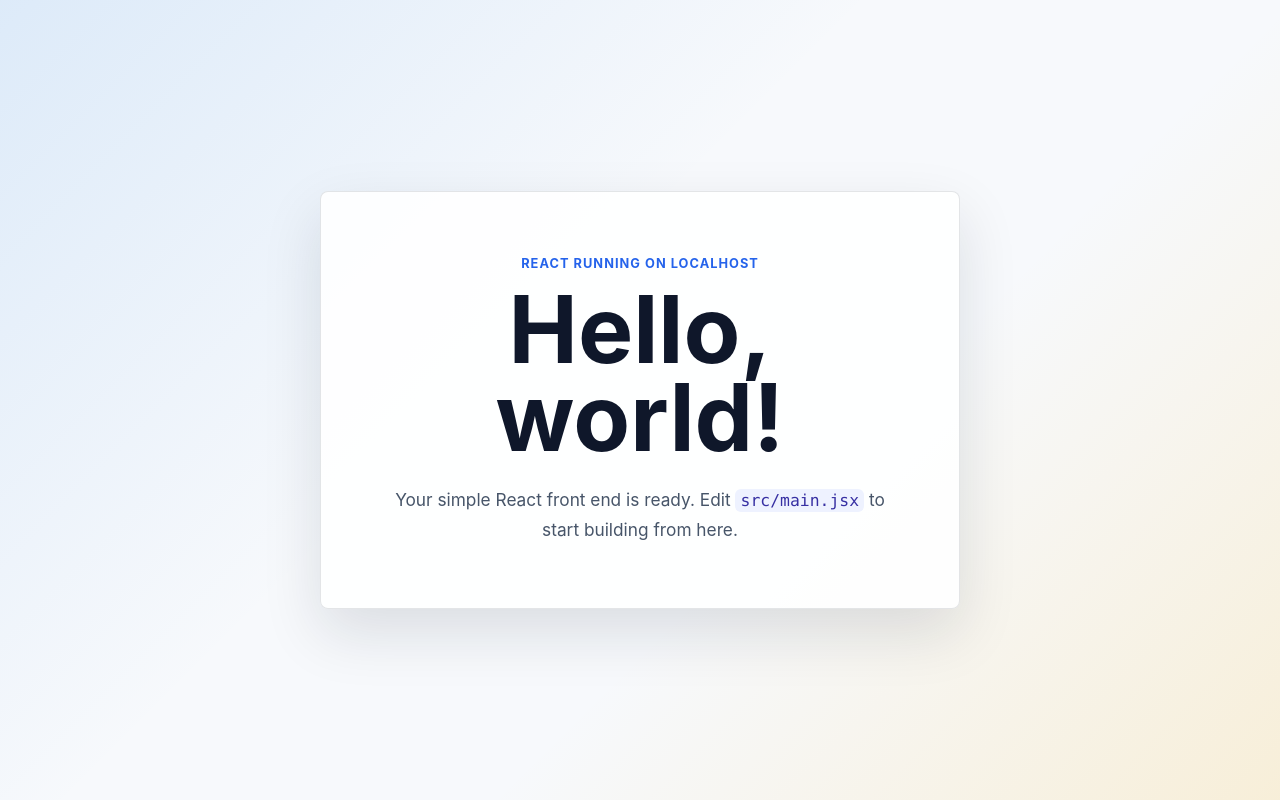
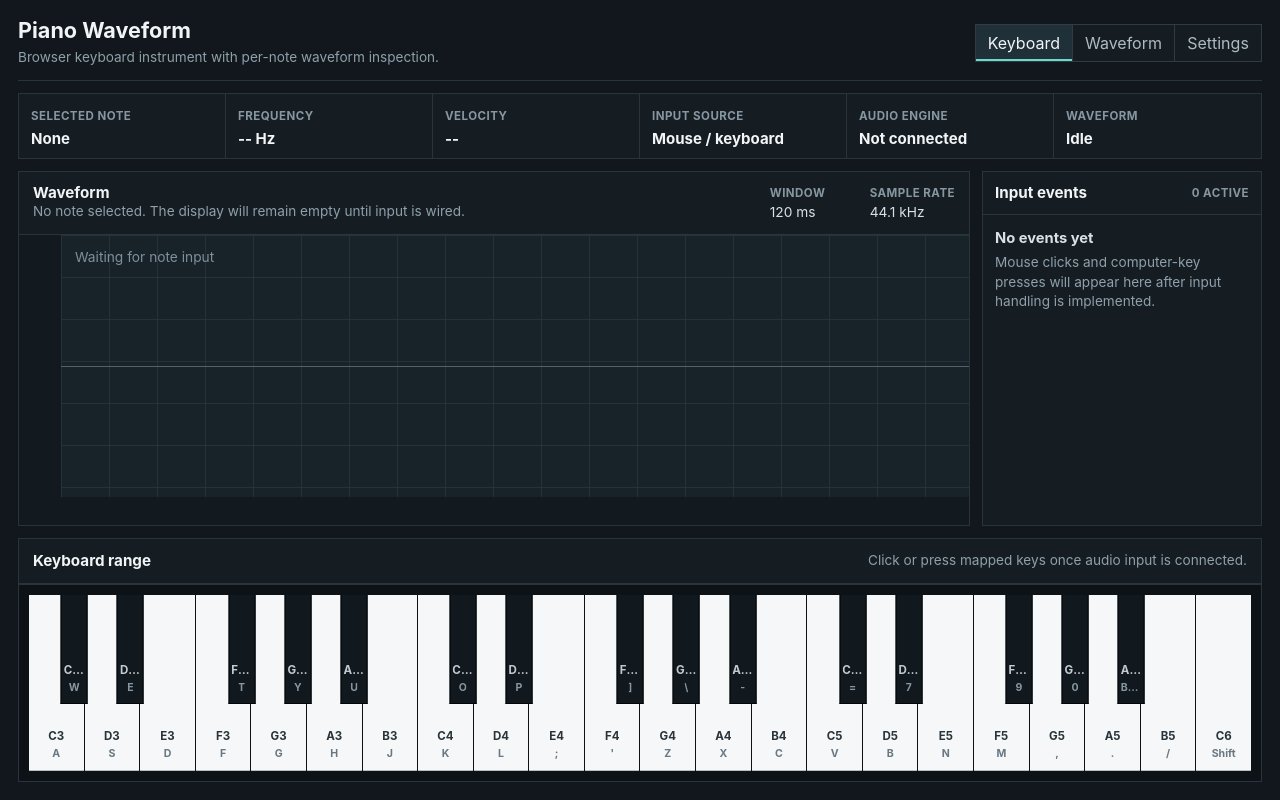
Before and after one commit to key40121/piano_waveform, a React (Vite) app: page / in a window 1280 px wide. Built offline with nearby package versions, Linux system fonts and the light colour scheme.

Commit message:
Refine piano waveform UI into a production layout

```diff
--- a/src/main.jsx
+++ b/src/main.jsx
@@ -2,16 +2,171 @@ import React from 'react';
 import { createRoot } from 'react-dom/client';
 import './styles.css';
 
+const whiteKeys = [
+  'C3',
+  'D3',
+  'E3',
+  'F3',
+  'G3',
+  'A3',
+  'B3',
+  'C4',
+  'D4',
+  'E4',
+  'F4',
+  'G4',
+  'A4',
+  'B4',
+  'C5',
+  'D5',
+  'E5',
+  'F5',
+  'G5',
+  'A5',
+  'B5',
+  'C6',
+];
+
+const blackKeys = [
+  { note: 'C#3', key: 'W', left: 3.7 },
+  { note: 'D#3', key: 'E', left: 8.3 },
+  { note: 'F#3', key: 'T', left: 17.4 },
+  { note: 'G#3', key: 'Y', left: 22 },
+  { note: 'A#3', key: 'U', left: 26.6 },
+  { note: 'C#4', key: 'O', left: 35.5 },
+  { note: 'D#4', key: 'P', left: 40.1 },
+  { note: 'F#4', key: ']', left: 49.2 },
+  { note: 'G#4', key: '\\', left: 53.8 },
+  { note: 'A#4', key: '-', left: 58.4 },
+  { note: 'C#5', key: '=', left: 67.4 },
+  { note: 'D#5', key: '7', left: 72 },
+  { note: 'F#5', key: '9', left: 81 },
+  { note: 'G#5', key: '0', left: 85.6 },
+  { note: 'A#5', key: 'Backspace', left: 90.2 },
+];
+
+const keyMap = [
+  'A',
+  'S',
+  'D',
+  'F',
+  'G',
+  'H',
+  'J',
+  'K',
+  'L',
+  ';',
+  "'",
+  'Z',
+  'X',
+  'C',
+  'V',
+  'B',
+  'N',
+  'M',
+  ',',
+  '.',
+  '/',
+  'Shift',
+];
+
+const meters = [
+  { label: 'Selected note', value: 'None' },
+  { label: 'Frequency', value: '-- Hz' },
+  { label: 'Velocity', value: '--' },
+  { label: 'Input source', value: 'Mouse / keyboard' },
+  { label: 'Audio engine', value: 'Not connected' },
+  { label: 'Waveform', value: 'Idle' },
+];
+
 function App() {
   return (
-    <main className="app-shell">
-      <section className="hello-panel" aria-label="Hello world">
-        <p className="eyebrow">React running on localhost</p>
-        <h1>Hello, world!</h1>
-        <p className="intro">
-          Your simple React front end is ready. Edit <code>src/main.jsx</code> to
-          start building from here.
-        </p>
+    <main className="app-shell" aria-label="Piano waveform interface">
+      <header className="topbar">
+        <div>
+          <h1>Piano Waveform</h1>
+          <p className="header-copy">Browser keyboard instrument with per-note waveform inspection.</p>
+        </div>
+        <nav className="mode-tabs" aria-label="Workspace modes">
+          <button className="mode-tab active" type="button">Keyboard</button>
+          <button className="mode-tab" type="button">Waveform</button>
+          <button className="mode-tab" type="button">Settings</button>
+        </nav>
+      </header>
+
+      <section className="metrics-grid" aria-label="Current instrument state">
+        {meters.map((meter) => (
+          <div className="metric" key={meter.label}>
+            <span>{meter.label}</span>
+            <strong>{meter.value}</strong>
+          </div>
+        ))}
+      </section>
+
+      <section className="workspace" aria-label="Waveform workspace">
+        <section className="waveform-panel" aria-label="Waveform preview">
+          <div className="panel-head">
+            <div>
+              <h2>Waveform</h2>
+              <p>No note selected. The display will remain empty until input is wired.</p>
+            </div>
+            <dl className="readout-list">
+              <div>
+                <dt>Window</dt>
+                <dd>120 ms</dd>
+              </div>
+              <div>
+                <dt>Sample rate</dt>
+                <dd>44.1 kHz</dd>
+              </div>
+            </dl>
+          </div>
+
+          <div className="waveform-empty" aria-label="Empty waveform graph">
+            <span className="axis-label y-label">Amplitude</span>
+            <span className="axis-label x-label">Time</span>
+            <div className="baseline" />
+            <p>Waiting for note input</p>
+          </div>
+        </section>
+
+        <aside className="event-panel" aria-label="Input events">
+          <div className="panel-head compact">
+            <h2>Input events</h2>
+            <span className="quiet-value">0 active</span>
+          </div>
+          <div className="empty-log">
+            <strong>No events yet</strong>
+            <p>Mouse clicks and computer-key presses will appear here after input handling is implemented.</p>
+          </div>
+        </aside>
+      </section>
+
+      <section className="keyboard-section" aria-label="Playable keyboard">
+        <div className="section-head">
+          <h2>Keyboard range</h2>
+          <p>Click or press mapped keys once audio input is connected.</p>
+        </div>
+        <div className="keyboard-shell">
+          <div className="keybed" aria-label="Piano keys">
+            <div className="white-keys">
+              {whiteKeys.map((note, index) => (
+                <button className="white-key" key={note} type="button" aria-label={note}>
+                  <span>{note}</span>
+                  <kbd>{keyMap[index]}</kbd>
+                </button>
+              ))}
+            </div>
+            <div className="black-keys" aria-hidden="true">
+              {blackKeys.map(({ note, key, left }) => (
+                <span className="black-key" key={note} style={{ left: `${left}%` }}>
+                  <span>{note}</span>
+                  <kbd>{key}</kbd>
+                </span>
+              ))}
+            </div>
+          </div>
+        </div>
       </section>
     </main>
   );
--- a/src/styles.css
+++ b/src/styles.css
@@ -1,71 +1,405 @@
 :root {
-  color: #1e293b;
-  background: #f7f9fc;
+  color: #d9e1e6;
+  background: #11171c;
   font-family:
     Inter, ui-sans-serif, system-ui, -apple-system, BlinkMacSystemFont, "Segoe UI",
     sans-serif;
+  font-size: 16px;
 }
 
 * {
   box-sizing: border-box;
 }
 
+button {
+  font: inherit;
+}
+
 body {
   margin: 0;
   min-width: 320px;
   min-height: 100vh;
+  background: #11171c;
 }
 
 .app-shell {
-  display: grid;
+  display: flex;
   min-height: 100vh;
-  place-items: center;
-  padding: 32px 20px;
-  background:
-    linear-gradient(135deg, rgba(32, 129, 226, 0.12), transparent 42%),
-    linear-gradient(315deg, rgba(248, 190, 55, 0.18), transparent 38%),
-    #f7f9fc;
+  flex-direction: column;
+  gap: 12px;
+  padding: 18px;
+  background: #11171c;
 }
 
-.hello-panel {
-  width: min(100%, 640px);
-  border: 1px solid rgba(30, 41, 59, 0.12);
-  border-radius: 8px;
-  background: rgba(255, 255, 255, 0.88);
-  padding: clamp(28px, 7vw, 64px);
-  box-shadow: 0 24px 60px rgba(15, 23, 42, 0.12);
-  text-align: center;
+.topbar,
+.metrics-grid,
+.workspace,
+.keyboard-section {
+  width: min(100%, 1440px);
+  margin: 0 auto;
 }
 
-.eyebrow {
-  margin: 0 0 14px;
-  color: #2563eb;
-  font-size: 0.8rem;
+.topbar {
+  display: flex;
+  min-height: 56px;
+  align-items: center;
+  justify-content: space-between;
+  gap: 18px;
+  border-bottom: 1px solid #2a343c;
+  padding-bottom: 12px;
+}
+
+h1,
+h2,
+p {
+  margin-top: 0;
+}
+
+h1 {
+  margin-bottom: 4px;
+  color: #f2f5f7;
+  font-size: 1.35rem;
+  line-height: 1.2;
+}
+
+h2 {
+  margin-bottom: 0;
+  color: #f2f5f7;
+  font-size: 0.95rem;
+  line-height: 1.2;
+}
+
+.header-copy,
+.panel-head p,
+.section-head p,
+.empty-log p {
+  margin-bottom: 0;
+  color: #8fa0aa;
+  font-size: 0.85rem;
+  line-height: 1.45;
+}
+
+.mode-tabs {
+  display: flex;
+  align-items: center;
+  border: 1px solid #303b44;
+}
+
+.mode-tab {
+  min-width: 86px;
+  border: 0;
+  border-right: 1px solid #303b44;
+  background: #151d23;
+  color: #aebbc3;
+  cursor: default;
+  padding: 8px 12px;
+}
+
+.mode-tab:last-child {
+  border-right: 0;
+}
+
+.mode-tab.active {
+  background: #203038;
+  color: #f2f5f7;
+  box-shadow: inset 0 -2px 0 #6ed7cb;
+}
+
+.metrics-grid {
+  display: grid;
+  grid-template-columns: repeat(6, minmax(120px, 1fr));
+  border: 1px solid #2a343c;
+  background: #151d23;
+}
+
+.metric {
+  min-width: 0;
+  border-right: 1px solid #2a343c;
+  padding: 10px 12px;
+}
+
+.metric:last-child {
+  border-right: 0;
+}
+
+.metric span,
+.readout-list dt,
+.quiet-value,
+.axis-label {
+  color: #8797a1;
+  font-size: 0.72rem;
   font-weight: 700;
-  letter-spacing: 0.08em;
+  letter-spacing: 0.04em;
   text-transform: uppercase;
 }
 
-h1 {
-  margin: 0;
-  color: #0f172a;
-  font-size: clamp(2.75rem, 10vw, 5.8rem);
-  line-height: 0.95;
+.metric strong {
+  display: block;
+  overflow: hidden;
+  margin-top: 5px;
+  color: #f2f5f7;
+  font-size: 0.94rem;
+  font-weight: 650;
+  text-overflow: ellipsis;
+  white-space: nowrap;
 }
 
-.intro {
-  max-width: 34rem;
-  margin: 24px auto 0;
-  color: #475569;
-  font-size: 1.08rem;
-  line-height: 1.7;
+.workspace {
+  display: grid;
+  flex: 1;
+  grid-template-columns: minmax(0, 1fr) 280px;
+  gap: 12px;
+  min-height: 340px;
 }
 
-code {
-  border-radius: 6px;
-  background: #eef2ff;
-  color: #3730a3;
-  font-family: "SFMono-Regular", Consolas, "Liberation Mono", monospace;
-  font-size: 0.95em;
-  padding: 0.12rem 0.32rem;
+.waveform-panel,
+.event-panel,
+.keyboard-shell {
+  border: 1px solid #2a343c;
+  background: #151d23;
 }
+
+.waveform-panel {
+  display: flex;
+  min-height: 340px;
+  flex-direction: column;
+}
+
+.panel-head,
+.section-head {
+  display: flex;
+  align-items: center;
+  justify-content: space-between;
+  gap: 18px;
+  border-bottom: 1px solid #2a343c;
+  padding: 12px 14px;
+}
+
+.panel-head.compact {
+  padding: 12px;
+}
+
+.readout-list {
+  display: flex;
+  gap: 18px;
+  margin: 0;
+}
+
+.readout-list div {
+  min-width: 82px;
+}
+
+.readout-list dd {
+  margin: 4px 0 0;
+  color: #d9e1e6;
+  font-size: 0.86rem;
+}
+
+.waveform-empty {
+  position: relative;
+  flex: 1;
+  overflow: hidden;
+  border-left: 42px solid #12191f;
+  border-bottom: 28px solid #12191f;
+  background-color: #182229;
+  background-image:
+    linear-gradient(#26323a 1px, transparent 1px),
+    linear-gradient(90deg, #26323a 1px, transparent 1px);
+  background-size: 48px 42px;
+}
+
+.waveform-empty p {
+  position: absolute;
+  top: 14px;
+  left: 14px;
+  margin: 0;
+  color: #7f909a;
+  font-size: 0.86rem;
+}
+
+.baseline {
+  position: absolute;
+  top: 50%;
+  right: 0;
+  left: 0;
+  height: 1px;
+  background: #52616a;
+}
+
+.axis-label {
+  position: absolute;
+  z-index: 1;
+}
+
+.y-label {
+  top: 12px;
+  left: -34px;
+  writing-mode: vertical-rl;
+}
+
+.x-label {
+  right: 12px;
+  bottom: -22px;
+}
+
+.event-panel {
+  min-width: 0;
+}
+
+.empty-log {
+  padding: 14px 12px;
+}
+
+.empty-log strong {
+  display: block;
+  margin-bottom: 6px;
+  color: #d9e1e6;
+  font-size: 0.92rem;
+}
+
+.keyboard-section {
+  border: 1px solid #2a343c;
+  background: #151d23;
+}
+
+.keyboard-shell {
+  border-width: 1px 0 0;
+  background: #0d1216;
+  padding: 10px;
+}
+
+.keybed {
+  position: relative;
+  height: clamp(168px, 22vh, 220px);
+  overflow: hidden;
+  background: #0d1216;
+}
+
+.white-keys {
+  display: grid;
+  height: 100%;
+  grid-template-columns: repeat(22, minmax(28px, 1fr));
+  gap: 1px;
+}
+
+.white-key {
+  display: flex;
+  min-width: 0;
+  flex-direction: column;
+  align-items: center;
+  justify-content: end;
+  border: 0;
+  border-bottom: 1px solid #b8c0c5;
+  background: #f5f7f8;
+  color: #28333a;
+  cursor: default;
+  padding: 0 2px 10px;
+}
+
+.white-key span,
+.black-key span {
+  overflow: hidden;
+  max-width: 100%;
+  font-size: 0.72rem;
+  font-weight: 700;
+  text-overflow: ellipsis;
+}
+
+kbd {
+  display: block;
+  max-width: 100%;
+  margin-top: 4px;
+  color: #687782;
+  font-family: inherit;
+  font-size: 0.66rem;
+  font-weight: 700;
+  overflow: hidden;
+  text-overflow: ellipsis;
+}
+
+.black-keys {
+  position: absolute;
+  inset: 0;
+  pointer-events: none;
+}
+
+.black-key {
+  position: absolute;
+  top: 0;
+  display: flex;
+  width: clamp(20px, 2.1vw, 31px);
+  height: 62%;
+  flex-direction: column;
+  align-items: center;
+  justify-content: end;
+  transform: translateX(-50%);
+  background: #11181e;
+  border: 1px solid #030506;
+  border-top: 0;
+  color: #c3cbd0;
+  padding: 0 2px 9px;
+}
+
+.black-key kbd {
+  color: #8797a1;
+}
+
+@media (max-width: 980px) {
+  .metrics-grid {
+    grid-template-columns: repeat(3, minmax(120px, 1fr));
+  }
+
+  .metric:nth-child(3n) {
+    border-right: 0;
+  }
+
+  .metric:nth-child(n + 4) {
+    border-top: 1px solid #2a343c;
+  }
+
+  .workspace {
+    grid-template-columns: 1fr;
+  }
+}
+
+@media (max-width: 720px) {
+  .app-shell {
+    padding: 12px;
+  }
+
+  .topbar,
+  .panel-head,
+  .section-head {
+    align-items: stretch;
+    flex-direction: column;
+  }
+
+  .mode-tabs {
+    overflow-x: auto;
+  }
+
+  .metrics-grid {
+    grid-template-columns: repeat(2, minmax(120px, 1fr));
+  }
+
+  .metric,
+  .metric:nth-child(3n) {
+    border-right: 1px solid #2a343c;
+  }
+
+  .metric:nth-child(2n) {
+    border-right: 0;
+  }
+
+  .metric:nth-child(n + 3) {
+    border-top: 1px solid #2a343c;
+  }
+
+  .keybed {
+    overflow-x: auto;
+  }
+
+  .white-keys {
+    min-width: 820px;
+  }
+}
```
Also changed, not shown: public/piano-waveform-concept.png (added), 1 other file (tests, documents, lock files or other folders).
